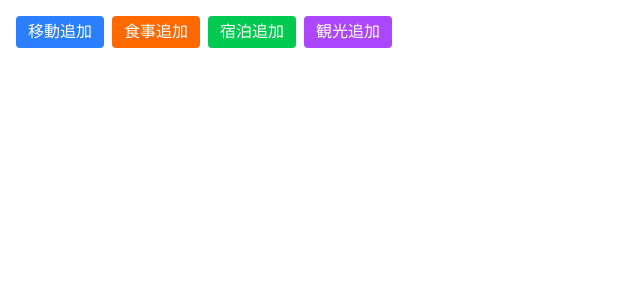
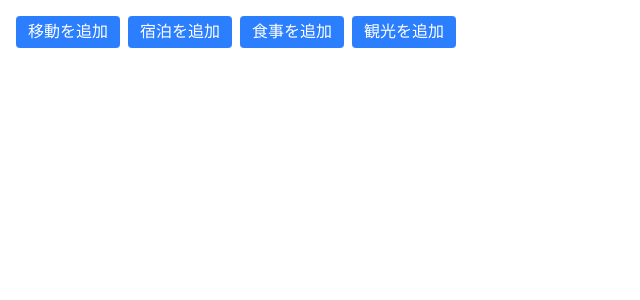
Before and after one commit to shunto-ishiguro/tutorial-app, a Next.js app: page /demo in a window 1280 px wide. Shown: the top 300 px of the page, without its empty margins (0-640 px from the left). Built offline with nearby package versions, Linux system fonts and the light colour scheme.

Commit message:
NodeAreaを作成

```diff
--- a/app/components/AddButton.tsx
+++ /dev/null
@@ -1,18 +0,0 @@
-// components/AddButton.tsx
-
-type AddButtonProps = {
-    text: string;
-    colorClass?: string; // 背景色クラス
-    onClick: () => void;
-};
-
-export default function AddButton({ text, colorClass = "bg-blue-500", onClick }: AddButtonProps) {
-    return (
-        <button
-            className={`px-3 py-1 text-white rounded ${colorClass} hover:opacity-90 transition`}
-            onClick={onClick}
-        >
-            {text}
-        </button>
-    );
-}
--- /dev/null
+++ b/app/demo/NodeArea.tsx
@@ -0,0 +1,93 @@
+"use client";
+
+import { useState } from "react";
+import { DragDropContext, Droppable, Draggable, DropResult } from "@hello-pangea/dnd";
+import NodeCard from "../components/NodeCard";
+import { NodeType } from "../components/nodeConfig";
+import NodeForm from "../components/NodeForm";
+
+interface NodeData {
+    id: string;
+    type: NodeType;
+    rows: { label: string; value: string }[];
+}
+
+export default function NodeArea() {
+    const [nodes, setNodes] = useState<NodeData[]>([]);
+    const [addingType, setAddingType] = useState<NodeType | null>(null);
+
+    // 並べ替え処理
+    const handleDragEnd = (result: DropResult) => {
+        if (!result.destination) return;
+        const newNodes = Array.from(nodes);
+        const [moved] = newNodes.splice(result.source.index, 1);
+        newNodes.splice(result.destination.index, 0, moved);
+        setNodes(newNodes);
+    };
+
+    // ノード追加
+    const addNode = (type: NodeType) => {
+        setAddingType(type);
+    };
+
+    const handleComplete = (rows: { label: string; value: string }[]) => {
+        const newNode: NodeData = {
+            id: Date.now().toString(),
+            type: addingType!,
+            rows,
+        };
+        setNodes([...nodes, newNode]);
+        setAddingType(null);
+    };
+
+    return (
+        <div className="p-4">
+            {/* ノード追加ボタン */}
+            <div className="flex gap-2 mb-4">
+                {(["移動", "宿泊", "食事", "観光"] as NodeType[]).map((type) => (
+                    <button
+                        key={type}
+                        className="bg-blue-500 text-white px-3 py-1 rounded"
+                        onClick={() => addNode(type)}
+                    >
+                        {type}を追加
+                    </button>
+                ))}
+            </div>
+
+            {/* 入力フォーム */}
+            {addingType && (
+                <NodeForm
+                    type={addingType}
+                    colorClass="bg-green-500"
+                    onComplete={handleComplete}
+                    onCancel={() => setAddingType(null)}
+                />
+            )}
+
+            {/* DnDエリア */}
+            <DragDropContext onDragEnd={handleDragEnd}>
+                <Droppable droppableId="nodes">
+                    {(provided) => (
+                        <div {...provided.droppableProps} ref={provided.innerRef} className="flex flex-col gap-2">
+                            {nodes.map((node, index) => (
+                                <Draggable key={node.id} draggableId={node.id} index={index}>
+                                    {(provided) => (
+                                        <div
+                                            ref={provided.innerRef}
+                                            {...provided.draggableProps}
+                                            {...provided.dragHandleProps}
+                                        >
+                                            <NodeCard type={node.type} rows={node.rows} />
+                                        </div>
+                                    )}
+                                </Draggable>
+                            ))}
+                            {provided.placeholder}
+                        </div>
+                    )}
+                </Droppable>
+            </DragDropContext>
+        </div>
+    );
+}
--- a/app/demo/Planner.tsx
+++ /dev/null
@@ -1,67 +0,0 @@
-// components/Planner.tsx
-"use client";
-
-import { useState } from "react";
-import { NodeType } from "../components/nodeConfig";
-import NodeCard from "../components/NodeCard";
-import AddButton from "../components/AddButton";
-import NodeForm from "../components/NodeForm";
-
-interface NodeData {
-    type: NodeType;
-    rows: { label: string; value: string }[];
-}
-
-// ノードタイプごとの色
-const typeColorMap: Record<NodeType, string> = {
-    移動: "bg-blue-500",
-    食事: "bg-orange-500",
-    宿泊: "bg-green-500",
-    観光: "bg-purple-500",
-};
-
-export default function Planner() {
-    const [nodes, setNodes] = useState<NodeData[]>([]);
-    const [showForm, setShowForm] = useState<NodeType | null>(null);
-
-    // フォーム完了時にノードを追加
-    const handleComplete = (rows: { label: string; value: string }[]) => {
-        if (!showForm) return;
-        const newNode: NodeData = { type: showForm, rows };
-        setNodes([newNode, ...nodes]);
-        setShowForm(null);
-    };
-
-    return (
-        <div className="p-4 flex flex-col gap-4">
-            {/* ノード追加ボタン群 */}
-            <div className="flex gap-2 flex-wrap">
-                {(Object.keys(typeColorMap) as NodeType[]).map((t) => (
-                    <AddButton
-                        key={t}
-                        text={`${t}追加`}
-                        colorClass={typeColorMap[t]}
-                        onClick={() => setShowForm(t)}
-                    />
-                ))}
-            </div>
-
-            {/* 入力フォーム */}
-            {showForm && (
-                <NodeForm
-                    type={showForm}
-                    colorClass={typeColorMap[showForm]}
-                    onComplete={handleComplete}
-                    onCancel={() => setShowForm(null)}
-                />
-            )}
-
-            {/* ノード表示 */}
-            <div className="flex flex-col gap-4">
-                {nodes.map((node, idx) => (
-                    <NodeCard key={idx} type={node.type} rows={node.rows} />
-                ))}
-            </div>
-        </div>
-    );
-}
--- a/app/demo/page.tsx
+++ b/app/demo/page.tsx
@@ -1,8 +1,7 @@
-import NodeCard from "../components/NodeCard";
-import Planner from "./Planner";
+import NodeArea from "./NodeArea";
 
 export default function Demo() {
     return (
-        <Planner />
+        <NodeArea />
     );
 }
```
